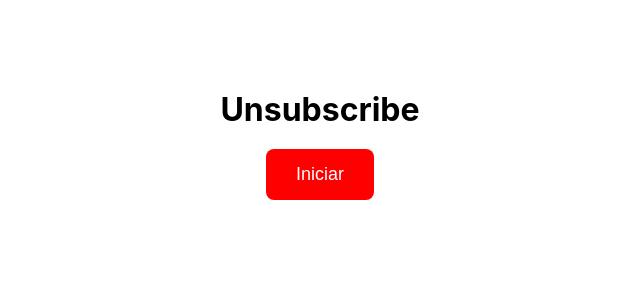
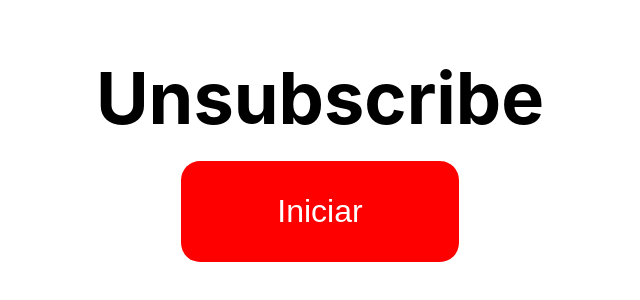
Before and after one commit to moises-paz-101010/unsubscribe, a React (Create React App) app in the folder front_end/: page / in a window 1280 px wide. Shown: the part 266-566 px from the top of the page, without its empty margins (320-960 px from the left). Built offline with nearby package versions, Linux system fonts and the light colour scheme.

Commit message:
alteração no tamanho da fonte da letra e tamanho do botão

```diff
--- a/front_end/src/Components/Botao/botao.css
+++ b/front_end/src/Components/Botao/botao.css
@@ -2,10 +2,11 @@
 .botao-vermelho {
   background-color: #ff0000;
   color: white;
-  padding: 15px 30px;
-  font-size: 18px;
+  padding: 2rem 6rem;
+  min-width: 30px;
+  font-size: 2rem;
   border: none;
-  border-radius: 8px;
+  border-radius: 1.2rem;
   cursor: pointer;
   transition: background-color 0.3s;
 }
--- a/front_end/src/Pages/Home/home.css
+++ b/front_end/src/Pages/Home/home.css
@@ -15,4 +15,5 @@ body, html {
 
 h1 {
     margin-bottom: 20px;
+    font-size: 4.5rem;
 }
```
